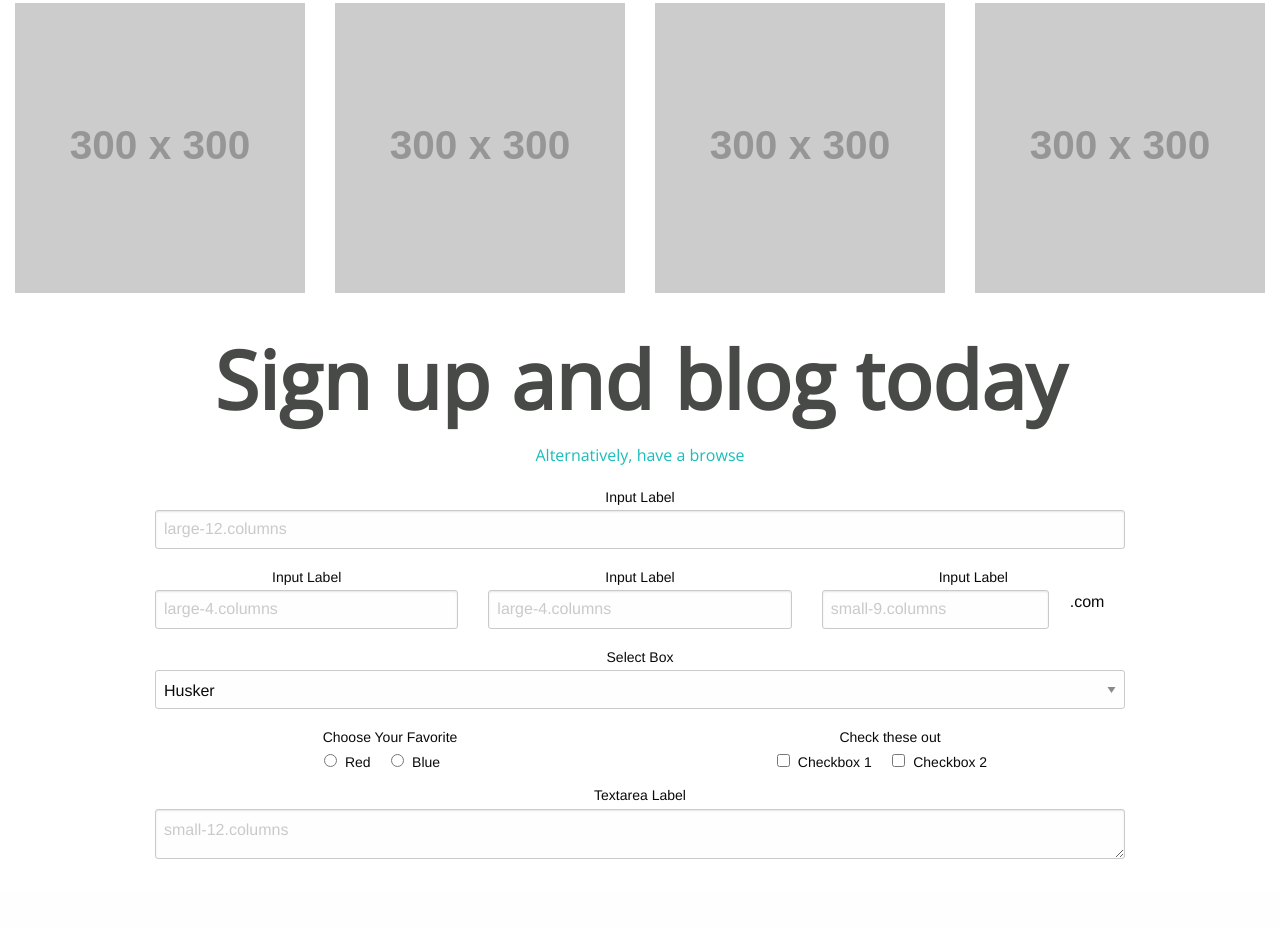
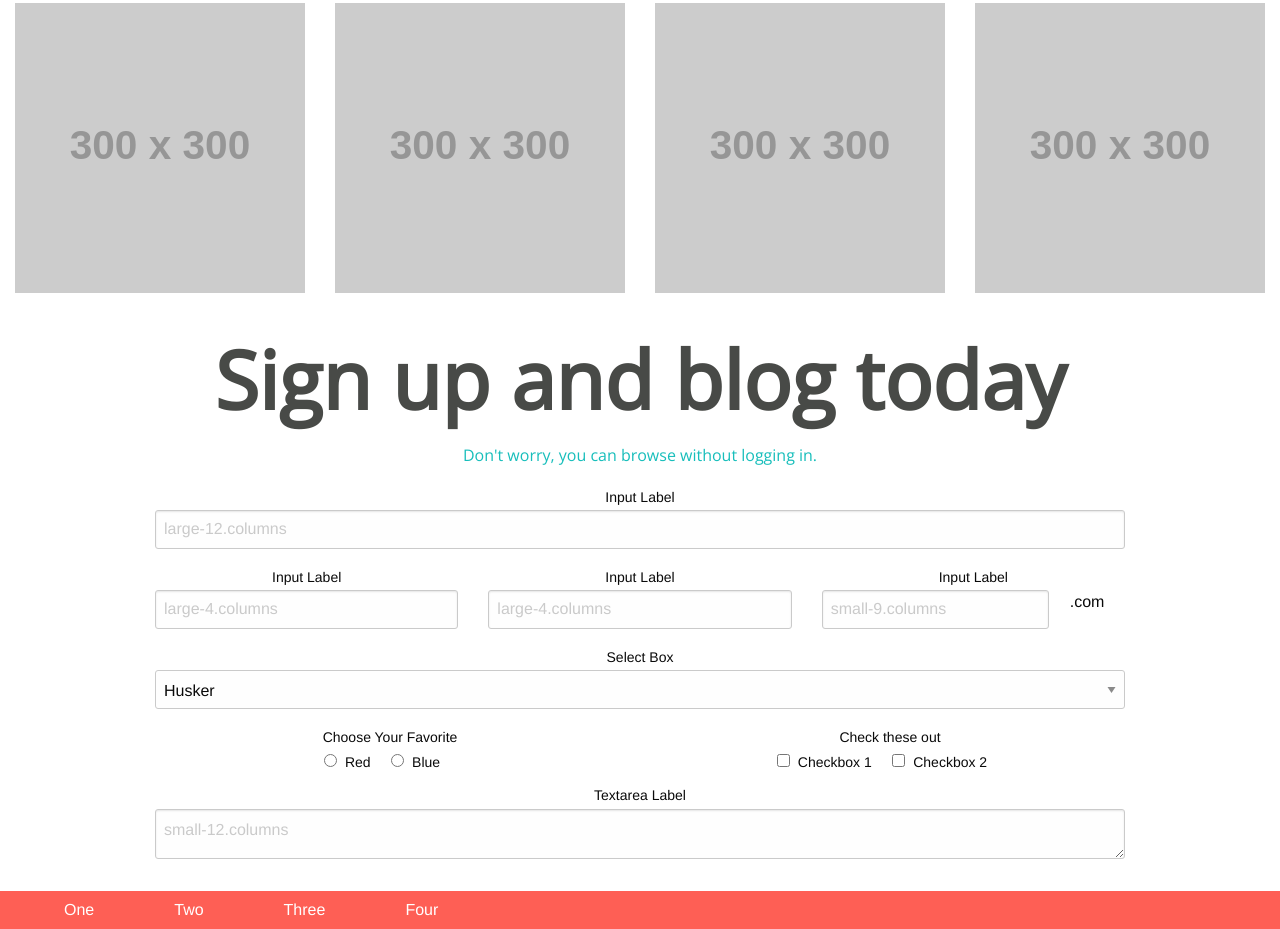
Before and after one commit to EmilyWheatcroft/travel, a plain HTML site: page foundation-6-3/index.html in a window 1280 px wide. Shown: the part 963-1892 px from the top of the page. Before the commit the page ends 1854 px from the top, so only its background shows below. Drawn offline with nearby package versions, Linux system fonts and the light colour scheme; placeholder pictures from the web are drawn by us.

Commit message:
Nav and footer sorted

```diff
--- a/foundation-6-3/css/app.css
+++ b/foundation-6-3/css/app.css
@@ -58,6 +58,14 @@ p {
 	text-shadow: -2px -2px 0 #484A47;
 }
 
+.menu-section {
+	background-color: #FE5F55;
+}
+
+.menu-link a {
+	color: white;
+}
+
 .menu-link {
 	padding-left: 3em;
 }
@@ -78,3 +86,8 @@ p {
 	 padding-top: 1em;
 	 padding-bottom: 1em;
 }
+
+footer {
+	background-color: #FE5F55;
+	height: 50px;
+}
--- a/foundation-6-3/index.html
+++ b/foundation-6-3/index.html
@@ -26,12 +26,14 @@
         </div>
       </div>
 
+    <div class="menu-section">
       <ul class="menu align-center">
         <li class="menu-link"><a href="#">One</a></li>
         <li class="menu-link"><a href="#">Two</a></li>
         <li class="menu-link"><a href="#">Three</a></li>
         <li class="menu-link"><a href="#">Four</a></li>
       </ul>
+    </div>
 
       <div id="section1">
         <h2>Featured Posts</h2>
@@ -51,7 +53,7 @@
           </div>
         </div>
         <h2>Sign up and blog today</h2>
-        <p>Alternatively, have a browse</p>
+        <p>Don't worry, you can browse without logging in.</p>
 
         <!-- Form -->
         <form>
@@ -121,6 +123,15 @@
       </div>
     </div>
 
+    <div class="menu-section">
+      <ul class="menu align-center">
+        <li class="menu-link"><a href="#">One</a></li>
+        <li class="menu-link"><a href="#">Two</a></li>
+        <li class="menu-link"><a href="#">Three</a></li>
+        <li class="menu-link"><a href="#">Four</a></li>
+      </ul>
+    </div>
+
     <script src="js/vendor/jquery.js"></script>
     <script src="js/vendor/what-input.js"></script>
     <script src="js/vendor/foundation.js"></script>
```
